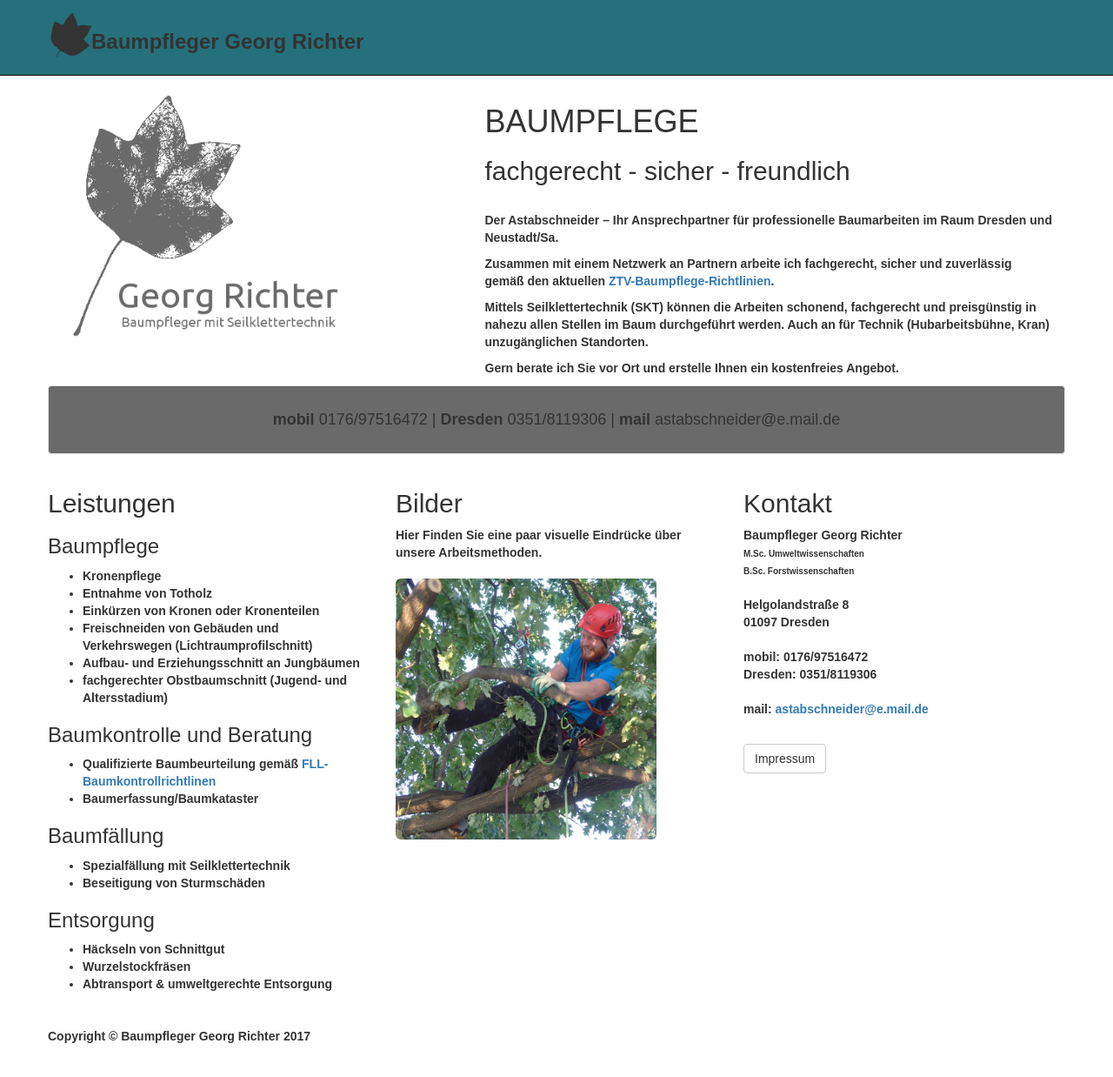
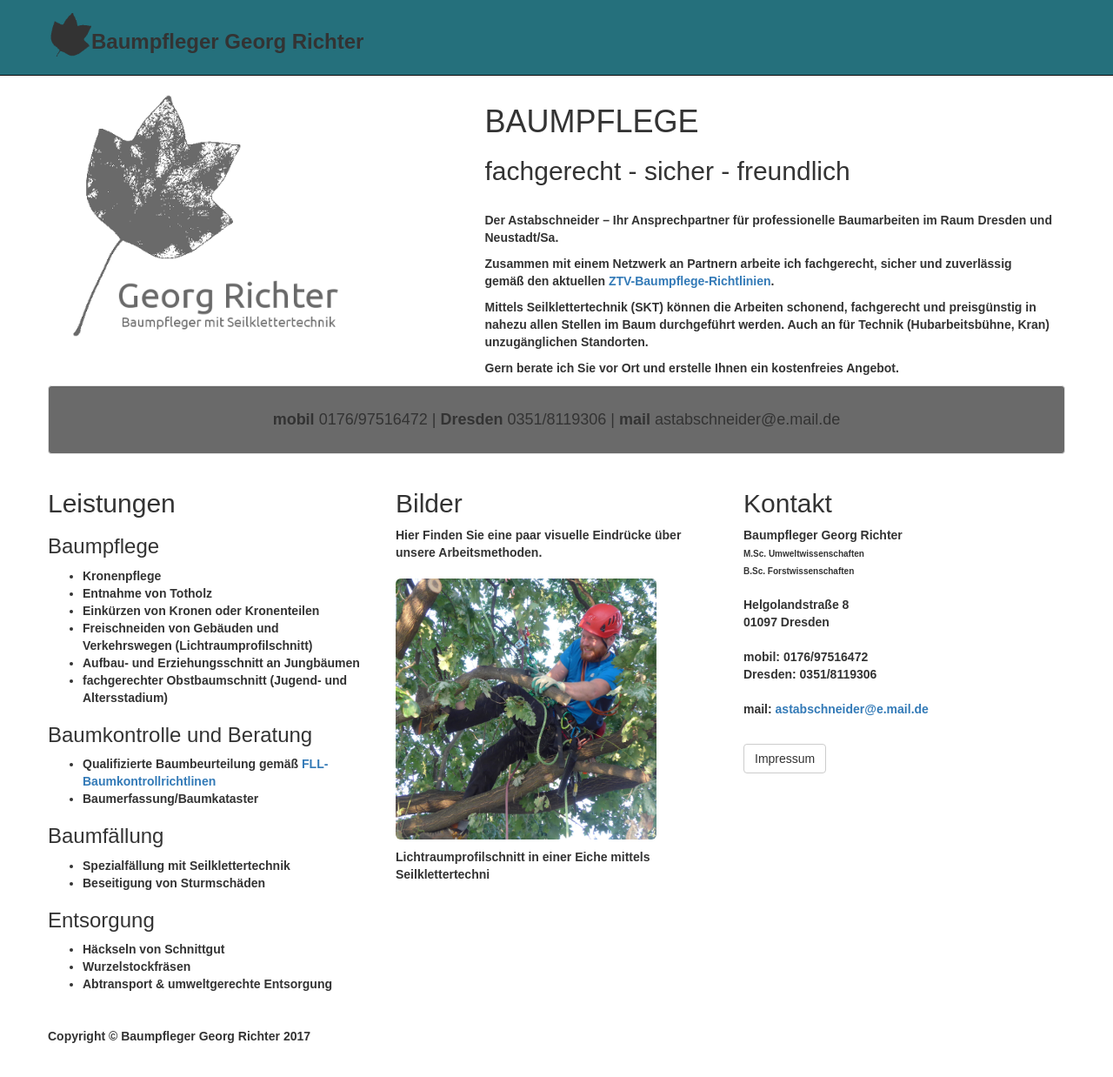
Before and after one commit to astabschneider/astabschneider.github.io, a Jekyll site: the page built from index.html, in a window 1280 px wide and 1241 px high. Shown: the top 1238 px of the window at 87% size. Built offline with Jekyll 4.4.1, drawn with Linux system fonts in a browser that asks for light colours.

Commit message:
updated site

```diff
--- a/index.html
+++ b/index.html
@@ -93,7 +93,8 @@ Gern berate ich Sie vor Ort und erstelle Ihnen ein kostenfreies Angebot.</p>
     <p>Hier Finden Sie eine paar visuelle Eindrücke über unsere Arbeitsmethoden.
     <br>
     <br>
-    <img class="img-responsive img-rounded" src="P1040743.JPG" alt="" style="width:389;height:300px;" title="Lichtraumprofilschnitt in einer Eiche mittels Seilklettertechnik"></p>
+    <img class="img-responsive img-rounded" src="P1040743.JPG" alt="" style="width:389;height:300px;" title="Lichtraumprofilschnitt in einer Eiche mittels Seilklettertechnik">
+    <figcaption>Lichtraumprofilschnitt in einer Eiche mittels Seilklettertechni</figcaption></p>
     <!--a class="btn btn-default" href="http://127.0.0.1:4000/Bilder/">Mehr Bilder</a-->
     <!--br>
     <img class="img-responsive img-rounded" src="15369097.jpg" alt="" style="width:389;height:300px;"></p>
```
